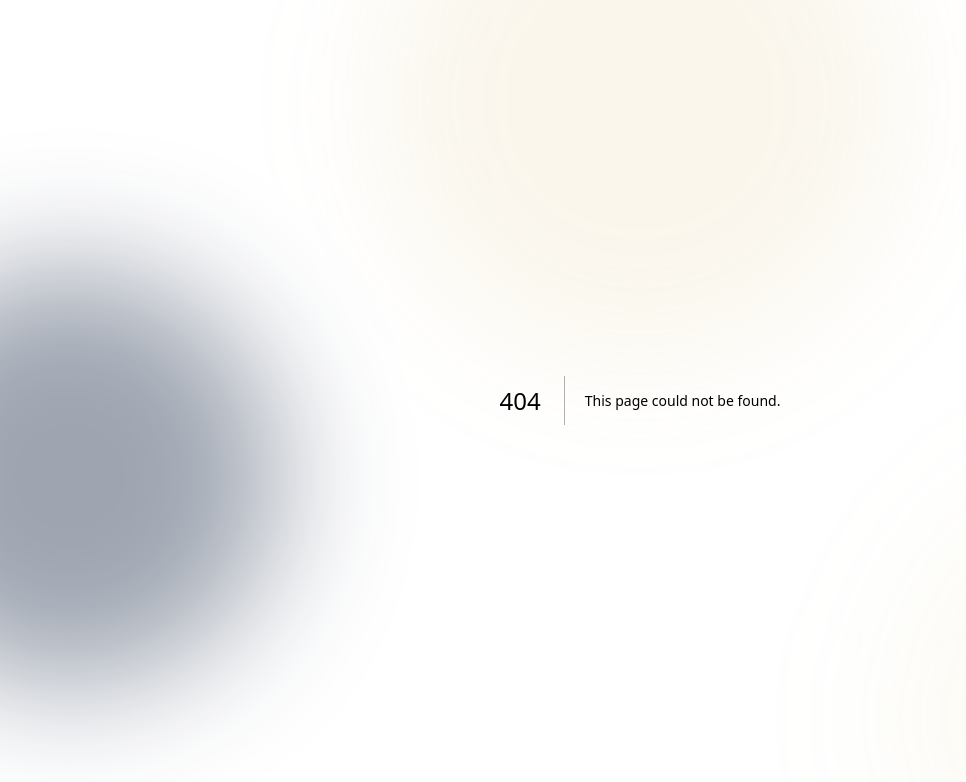
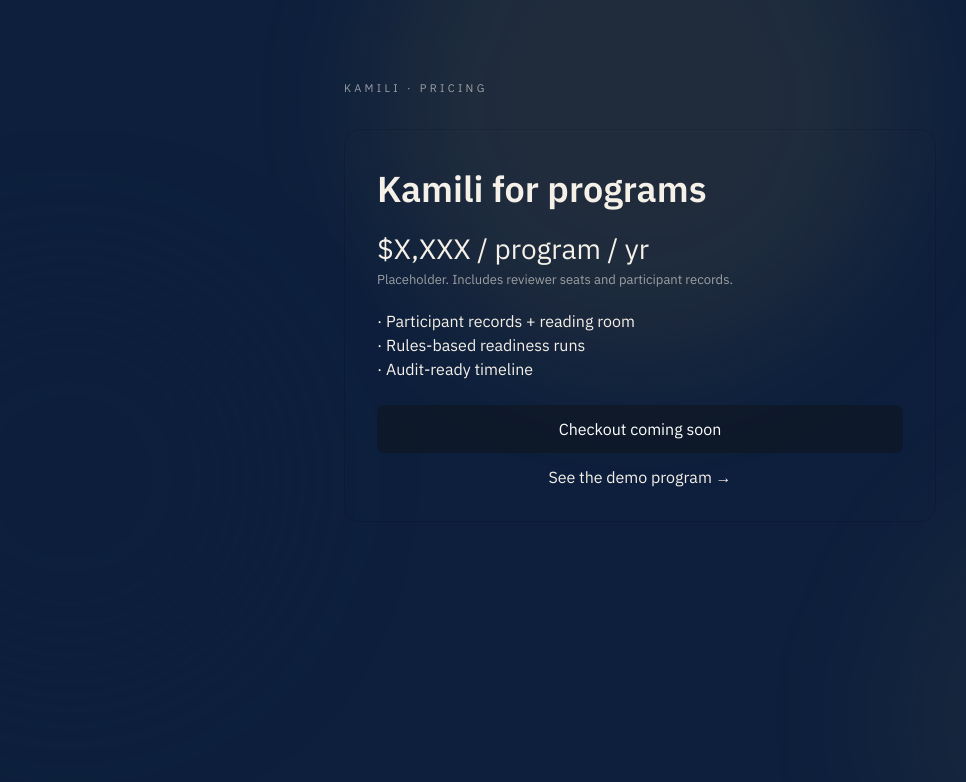
Before and after one commit to cken1977-create/legacyline-web, a Next.js app in the folder legacyline-ui/: page /pricing in a window 1280 px wide. Before the commit this address had no page. Shown: the top 782 px of the page, without its empty margins (0-966 px from the left). Built offline with nearby package versions, Linux system fonts and the light colour scheme.

Commit message:
feat(sales): /app/demo + /review/demo reachable as public DEMO when KAMILI_PUBLIC_DEMO=1; placeholder /pricing

```diff
--- a/legacyline-ui/app/app/demo/page.tsx
+++ b/legacyline-ui/app/app/demo/page.tsx
@@ -5,8 +5,8 @@
 
 export const metadata: Metadata = { title: "Sample record", robots: { index: false, follow: false } };
 
-// Design-review fixture. Never served on the production deployment.
+// Sales demo fixture: fictional data only, no API calls. On production only when KAMILI_PUBLIC_DEMO=1.
 export default function DemoRecord() {
-  if (process.env.VERCEL_ENV === "production") notFound();
+  if (process.env.VERCEL_ENV === "production" && process.env.KAMILI_PUBLIC_DEMO !== "1") notFound();
   return <MyRecord demo={DEMO_PERSON} />;
 }
--- /dev/null
+++ b/legacyline-ui/app/pricing/page.tsx
@@ -0,0 +1,23 @@
+import { PRICING } from "../../lib/pricing";
+
+export const metadata = { title: "Pricing · Kamili" };
+
+export default function Pricing() {
+  return (
+    <main style={{ maxWidth: 640, margin: "0 auto", padding: "80px 24px" }}>
+      <p style={{ letterSpacing: "0.3em", fontSize: 11, textTransform: "uppercase", opacity: 0.6 }}>Kamili · Pricing</p>
+      {PRICING.map((p) => (
+        <section key={p.id} style={{ marginTop: 32, border: "1px solid #0002", borderRadius: 16, padding: 32 }}>
+          <h1 style={{ fontSize: 36, fontWeight: 700 }}>{p.name}</h1>
+          <p style={{ fontSize: 28, marginTop: 12 }}>{p.price}</p>
+          <p style={{ fontSize: 13, opacity: 0.6 }}>{p.note}</p>
+          <ul style={{ marginTop: 20 }}>{p.features.map((f) => <li key={f}>· {f}</li>)}</ul>
+          {p.checkoutUrl
+            ? <a href={p.checkoutUrl} style={{ display: "block", marginTop: 24, padding: 12, textAlign: "center", background: "#111", color: "#fff", borderRadius: 8 }}>Start your program</a>
+            : <button disabled style={{ width: "100%", marginTop: 24, padding: 12, background: "#1116", color: "#fff", borderRadius: 8 }}>Checkout coming soon</button>}
+          <a href="/review/demo" style={{ display: "block", marginTop: 12, textAlign: "center" }}>See the demo program →</a>
+        </section>
+      ))}
+    </main>
+  );
+}
--- a/legacyline-ui/app/review/demo/page.tsx
+++ b/legacyline-ui/app/review/demo/page.tsx
@@ -7,7 +7,7 @@
 
 // Design-review fixture with fictional cases. Never served on the production deployment.
 export default function DemoRoom() {
-  if (process.env.VERCEL_ENV === "production") notFound();
+  if (process.env.VERCEL_ENV === "production" && process.env.KAMILI_PUBLIC_DEMO !== "1") notFound();
   const details = Object.fromEntries(DEMO_CASES.map((c) => [c.id, c.id === DEMO_PERSON.participantId
     ? { run: DEMO_RUN, timeline: DEMO_TIMELINE, intake: DEMO_PERSON.intake }
     : { run: null, timeline: [], intake: null }]));
--- /dev/null
+++ b/legacyline-ui/lib/pricing.ts
@@ -0,0 +1,6 @@
+/** Single checkout config. PLACEHOLDER prices. No Stripe yet: set env link to enable. */
+export const PRICING = [
+  { id: "program", name: "Kamili for programs", price: "$X,XXX / program / yr", note: "Placeholder. Includes reviewer seats and participant records.",
+    features: ["Participant records + reading room", "Rules-based readiness runs", "Audit-ready timeline"],
+    envName: "STRIPE_LINK_KAMILI_PROGRAM", checkoutUrl: process.env.NEXT_PUBLIC_STRIPE_LINK_KAMILI_PROGRAM ?? "" },
+] as const;
```
